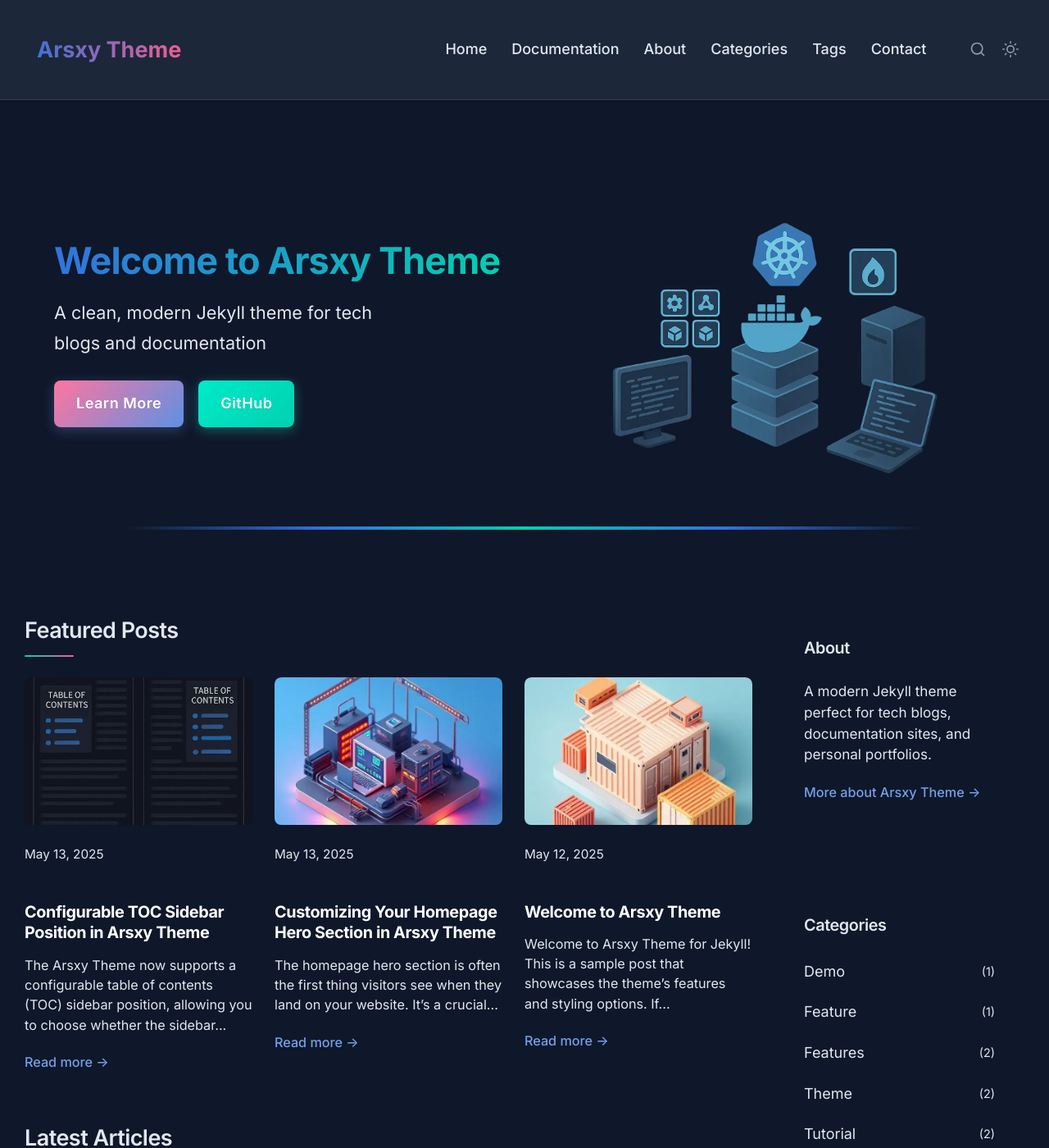
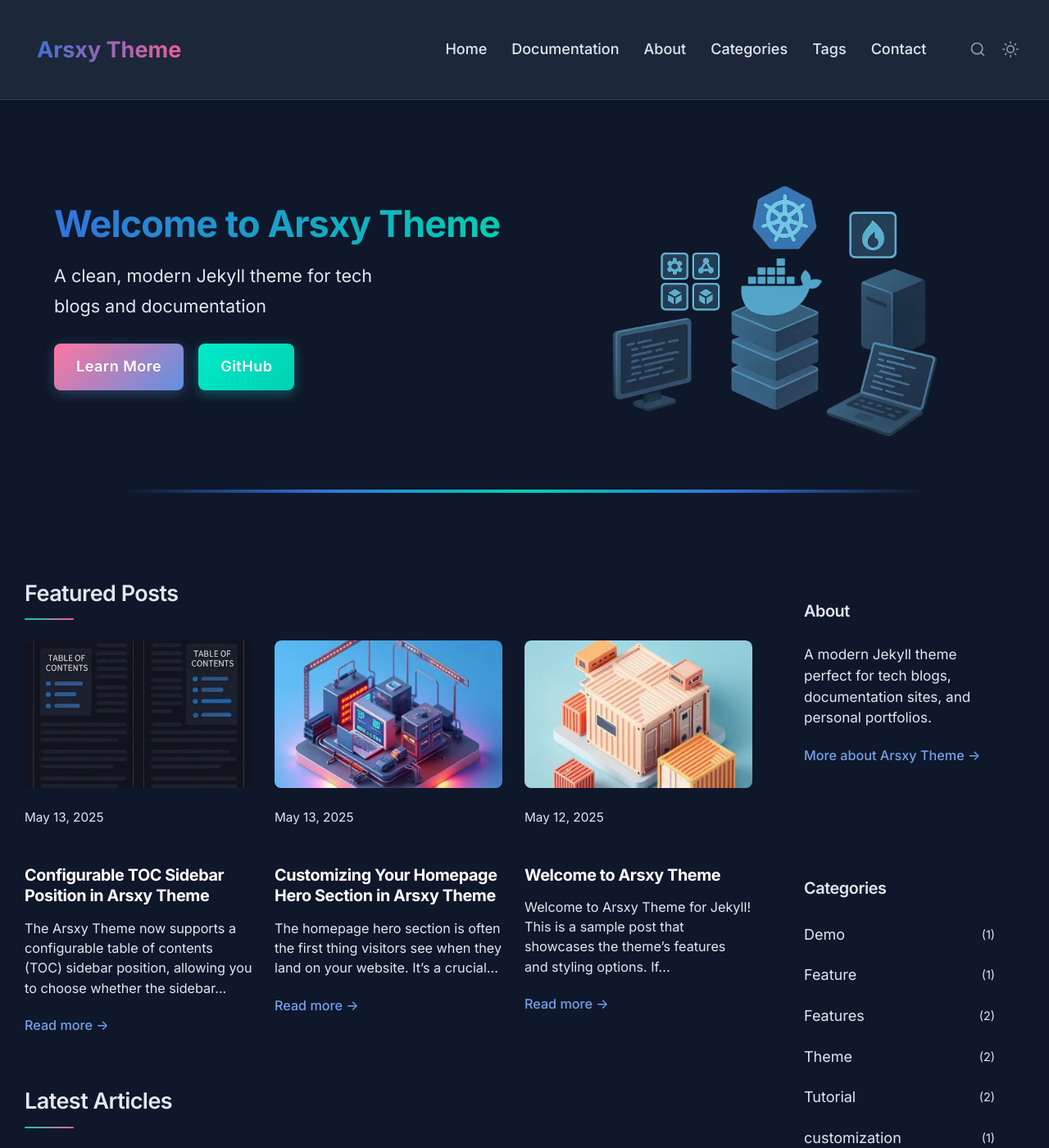
Before and after one commit to awcodify/sysctl-theme, a Jekyll site: the page built from index.html, in a window 1280 px wide and 1400 px high. Shown: the whole window at 82% size. Built offline with Jekyll 4.4.1, drawn with Linux system fonts in a browser that asks for light colours; the list of posts is cut into pages by our own code.

Commit message:
Remove padding from page content to improve layout consistency

```diff
--- a/_sass/_layout.scss
+++ b/_sass/_layout.scss
@@ -10,7 +10,6 @@
 /* Site content */
 .page-content {
   flex: 1 0 auto;
-  padding: $spacing-lg 0;
 
   /* Add space between sections */
   section {
```
